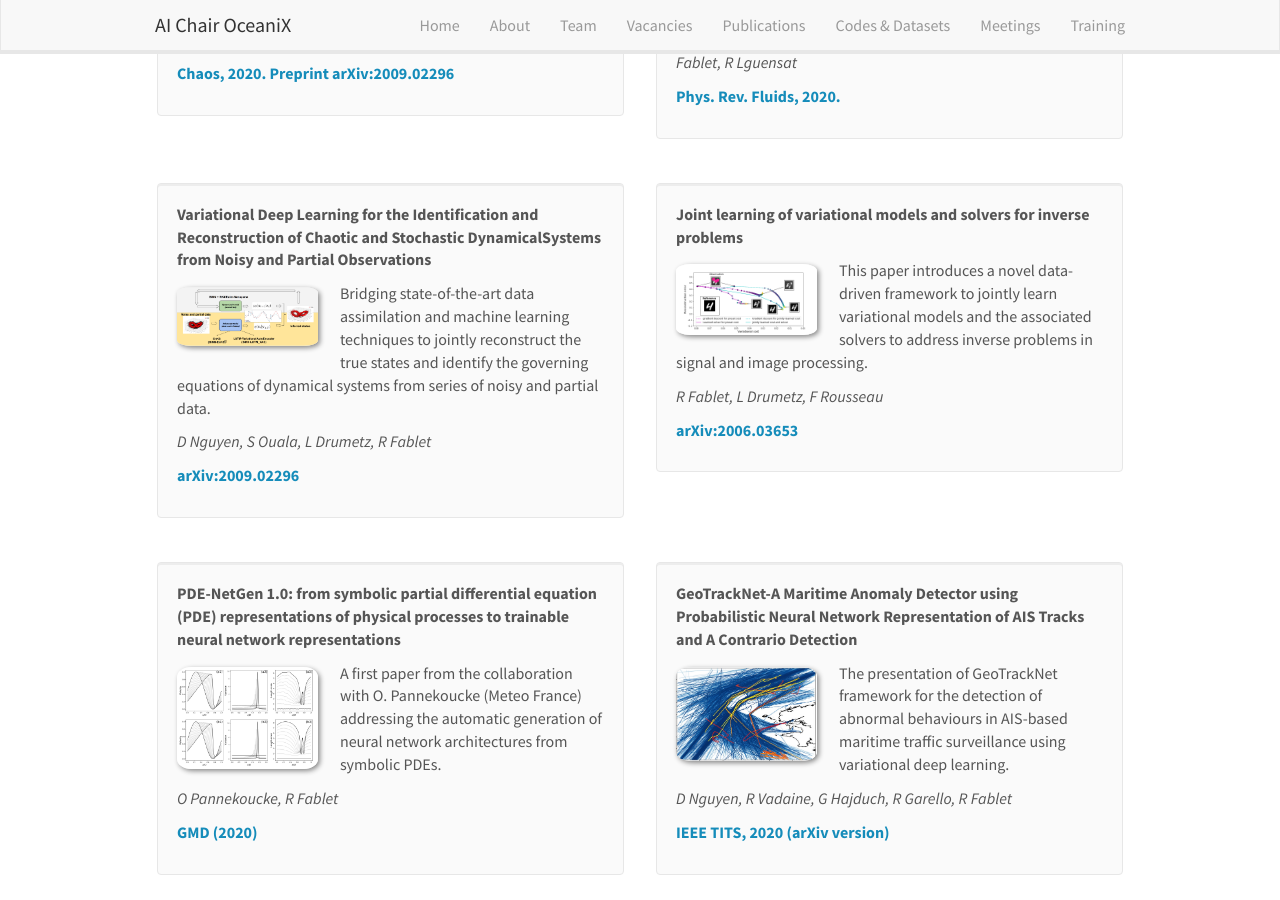
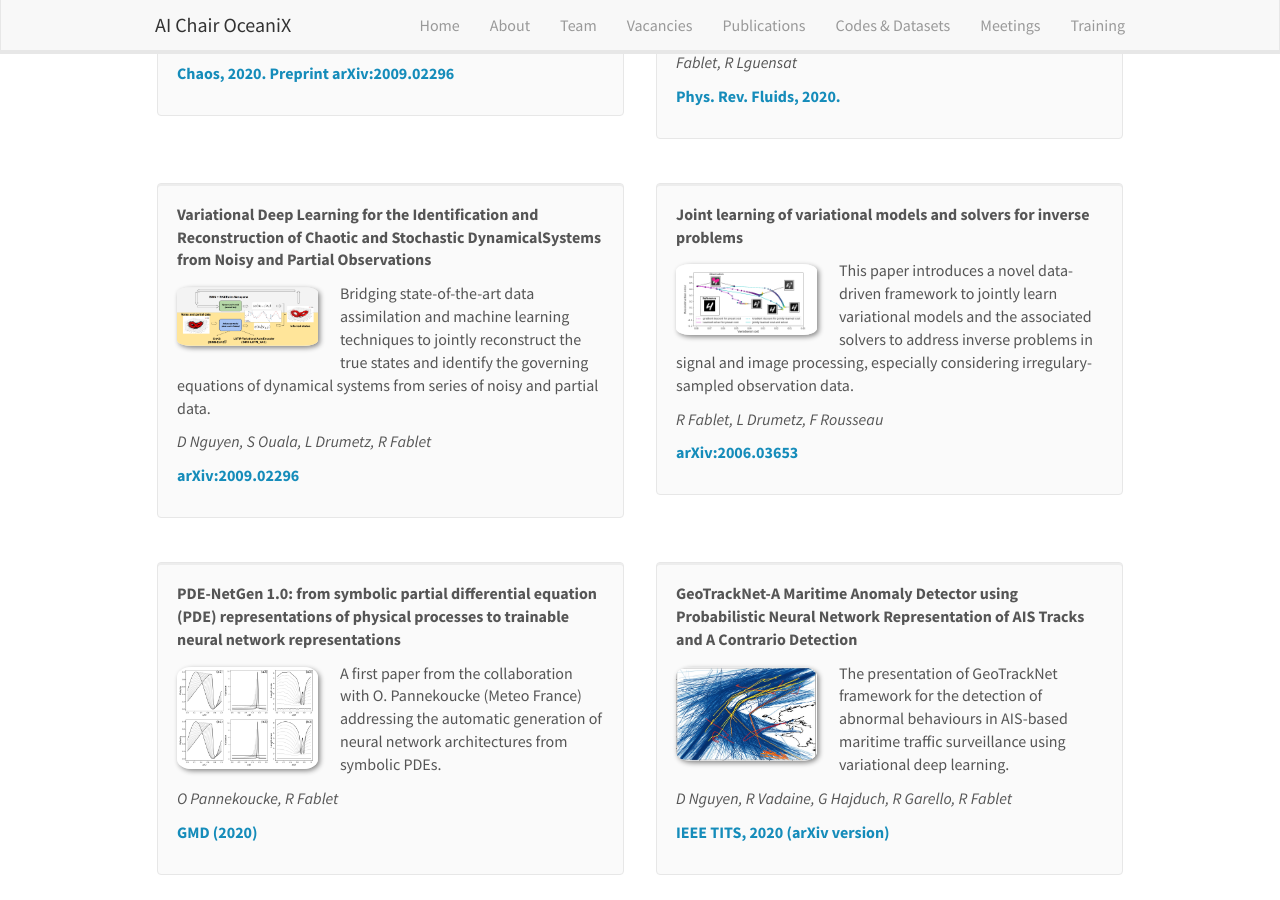
Before and after one commit to CIA-Oceanix/CIA-Oceanix.github.io, a Jekyll site: the page built from _pages/publications.md, in a window 1280 px wide and 900 px high, scrolled down 2092 px. Built offline with Jekyll 4.4.1, drawn with Linux system fonts in a browser that asks for light colours; nearby versions of some CDN libraries.

Commit message:
Update publist.yml

```diff
--- a/_data/publist.yml
+++ b/_data/publist.yml
@@ -111,7 +111,7 @@
 
 - title: "Joint learning of variational models and solvers for inverse problems"
   image: fig_MNIST0770_All.jpg
-  description: This paper introduces a novel data-driven framework to jointly learn variational models and the associated solvers to address inverse problems in signal and image processing.
+  description: This paper introduces a novel data-driven framework to jointly learn variational models and the associated solvers to address inverse problems in signal and image processing, especially considering irregulary-sampled observation data.
   authors: R Fablet, L Drumetz, F Rousseau
   link:
     url: https://arxiv.org/abs/2006.03653
```
